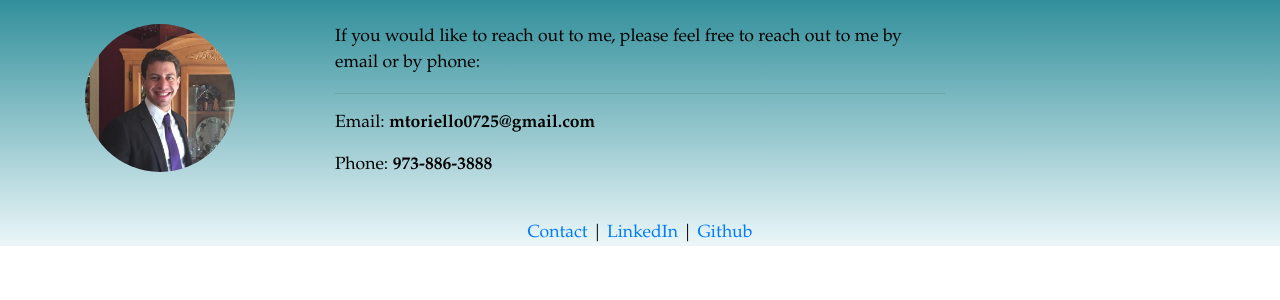
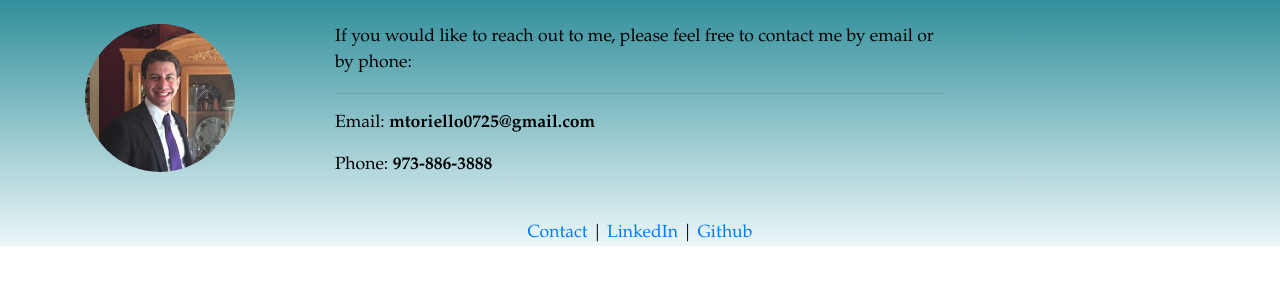
Before and after one commit to mtoriello0725/Django_mysite, a Django app: page /contact/ in a window 1280 px wide. Shown: the part 75-375 px from the top of the page. Run offline with Django 3.2, Linux system fonts and the light colour scheme; some libraries are stand-ins or nearby versions.

Commit message:
Modified contact page content

```diff
--- a/personal/templates/personal/contact.html
+++ b/personal/templates/personal/contact.html
@@ -4,7 +4,7 @@
 
 {% block content %}
 
-  <p> If you would like to reach out to me, please feel free to reach out to me by email or by phone:</p>
+  <p> If you would like to reach out to me, please feel free to contact me by email or by phone:</p>
 
   <hr>
 
```
